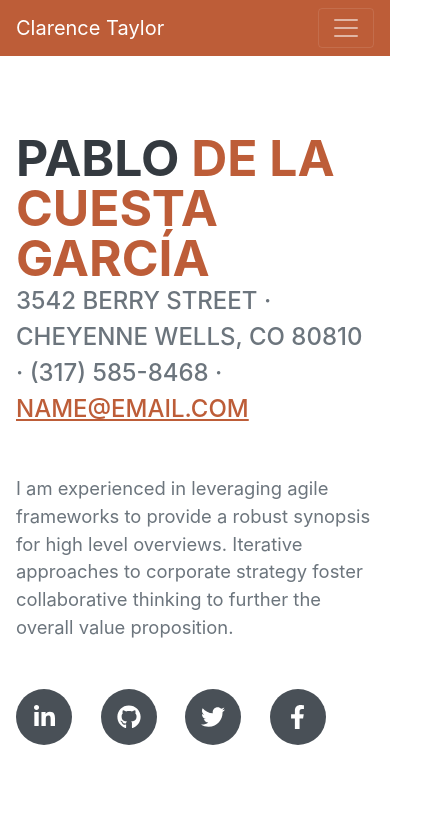
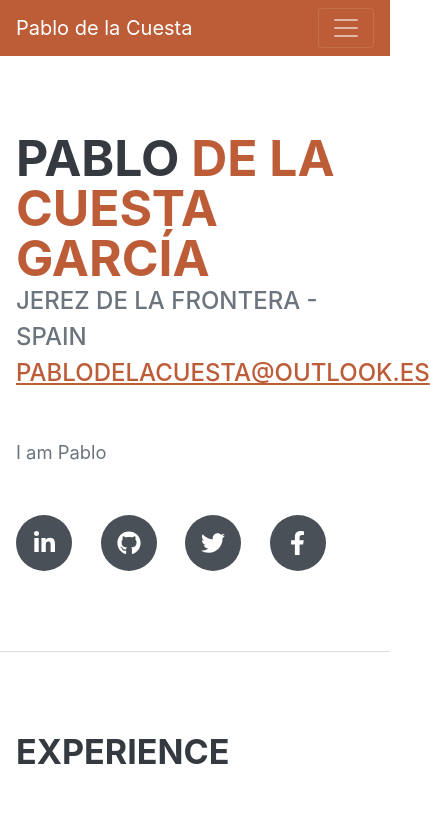
Before and after one commit to PablodelaCuesta/personal_web, a plain HTML site: page www/index.html in a window 390 px wide. Shown: the top 818 px of the page, 430 px wide, since content can reach past the window. Drawn offline with nearby package versions, Linux system fonts and the light colour scheme; a web font is replaced by a local one.

Commit message:
Modified action and index html

```diff
--- a/www/index.html
+++ b/www/index.html
@@ -5,7 +5,7 @@
         <meta name="viewport" content="width=device-width, initial-scale=1, shrink-to-fit=no" />
         <meta name="description" content="" />
         <meta name="author" content="" />
-        <title>Resume - Start Bootstrap Theme</title>
+        <title>Pablo de la Cuesta</title>
         <link rel="icon" type="image/x-icon" href="assets/img/favicon.ico" />
         <!-- Font Awesome icons (free version)-->
         <script src="https://use.fontawesome.com/releases/v5.15.3/js/all.js" crossorigin="anonymous"></script>
@@ -19,8 +19,8 @@
         <!-- Navigation-->
         <nav class="navbar navbar-expand-lg navbar-dark bg-primary fixed-top" id="sideNav">
             <a class="navbar-brand js-scroll-trigger" href="#page-top">
-                <span class="d-block d-lg-none">Clarence Taylor</span>
-                <span class="d-none d-lg-block"><img class="img-fluid img-profile rounded-circle mx-auto mb-2" src="assets/img/profile.jpg" alt="..." /></span>
+                <span class="d-block d-lg-none">Pablo de la Cuesta</span>
+                <span class="d-none d-lg-block"><img class="img-fluid img-profile rounded-circle mx-auto mb-2" src="assets/img/profile.jpg" alt="profile image" /></span>
             </a>
             <button class="navbar-toggler" type="button" data-bs-toggle="collapse" data-bs-target="#navbarResponsive" aria-controls="navbarResponsive" aria-expanded="false" aria-label="Toggle navigation"><span class="navbar-toggler-icon"></span></button>
             <div class="collapse navbar-collapse" id="navbarResponsive">
@@ -30,7 +30,6 @@
                     <li class="nav-item"><a class="nav-link js-scroll-trigger" href="#education">Education</a></li>
                     <li class="nav-item"><a class="nav-link js-scroll-trigger" href="#skills">Skills</a></li>
                     <li class="nav-item"><a class="nav-link js-scroll-trigger" href="#interests">Interests</a></li>
-                    <li class="nav-item"><a class="nav-link js-scroll-trigger" href="#awards">Awards</a></li>
                 </ul>
             </div>
         </nav>
@@ -44,10 +43,10 @@
                         <span class="text-primary">de la Cuesta García</span>
                     </h1>
                     <div class="subheading mb-5">
-                        3542 Berry Street · Cheyenne Wells, CO 80810 · (317) 585-8468 ·
-                        <a href="mailto:name@email.com">name@email.com</a>
+                        Jerez de la Frontera - Spain
+                        <a href="mailto:pablodelacuesta@outlook.es">pablodelacuesta@outlook.es</a>
                     </div>
-                    <p class="lead mb-5">I am experienced in leveraging agile frameworks to provide a robust synopsis for high level overviews. Iterative approaches to corporate strategy foster collaborative thinking to further the overall value proposition.</p>
+                    <p class="lead mb-5">I am Pablo</p>
                     <div class="social-icons">
                         <a class="social-icon" href="#!"><i class="fab fa-linkedin-in"></i></a>
                         <a class="social-icon" href="#!"><i class="fab fa-github"></i></a>
```
Also changed, not shown: 1 other file.
